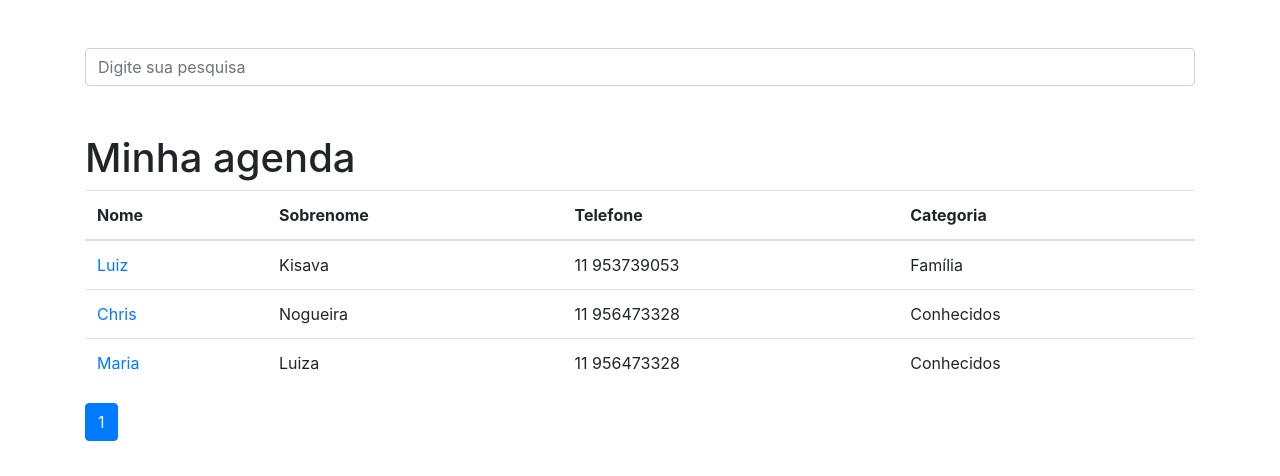
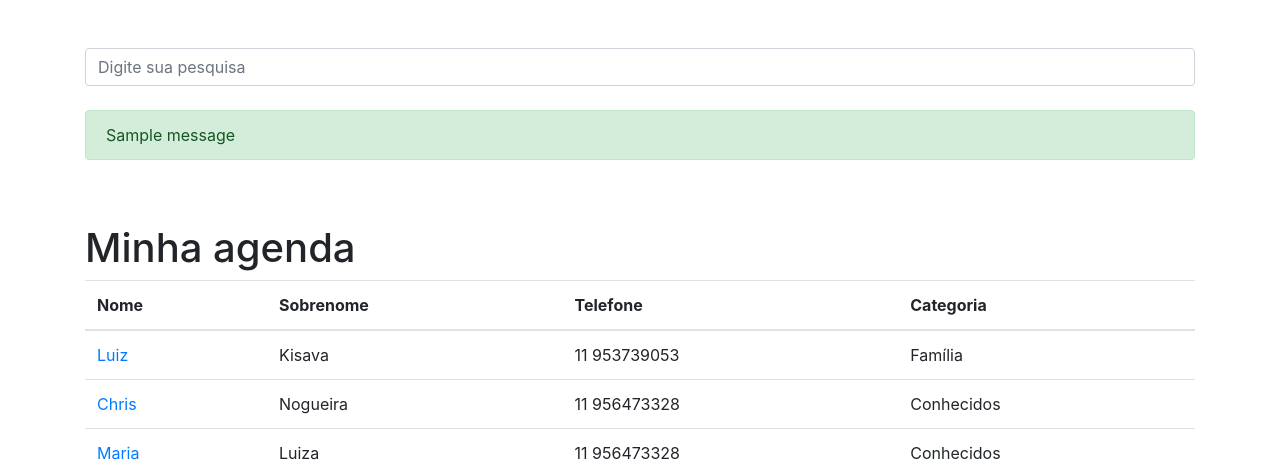
Before and after one commit to ceilon-art/Projeto_Agenda, a Django app: page / in a window 1280 px wide. Shown: the part 56-532 px from the top of the page. Run offline with Django 3.2, Linux system fonts and the light colour scheme; data comes from the database, SQL or seed files in the repository; one stand-in notice (Sample message) is shown; some libraries are stand-ins or nearby versions.

Commit message:
Dinamic messages

```diff
--- a/contatos/views.py
+++ b/contatos/views.py
@@ -1,9 +1,10 @@
-from django.shortcuts import render, get_object_or_404
+from django.shortcuts import render, redirect, get_object_or_404
 from django.http import Http404
 from .models import Contato
 from django.core.paginator import Paginator
 from django.db.models import Q, Value
 from django.db.models.functions import Concat
+from django.contrib import messages
 
 
 def index(request):
@@ -35,7 +36,13 @@ def busca(request):
     termo = request.GET.get('termo')
 
     if termo is None or not termo:
-        raise Http404()
+        messages.add_message(
+            request,
+            messages.ERROR,
+            'Campo termo não pode ficar vazio'
+        )
+
+        return redirect('index')
 
     campos = Concat('nome', Value(" "), "sobrenome")
 
--- a/templates/base.html
+++ b/templates/base.html
@@ -24,6 +24,7 @@
                     id="search-input"
                     placeholder="Digite sua pesquisa"
                     name="termo">
+              {% include 'parcials/_messages.html' %}
             </div>
           </div>
         </form>
--- /dev/null
+++ b/templates/parcials/_messages.html
@@ -0,0 +1,8 @@
+{% if messages %}
+  <br>
+  {% for message in messages %}
+    <div class="alert {{ message.tags }}" role="alert">
+      {{ message }}
+    </div>
+  {% endfor %}
+{% endif %}
```
Also changed, not shown: agenda/settings.py (+11 -0 lines).
